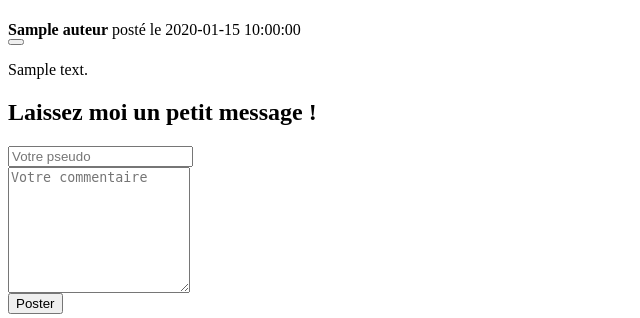
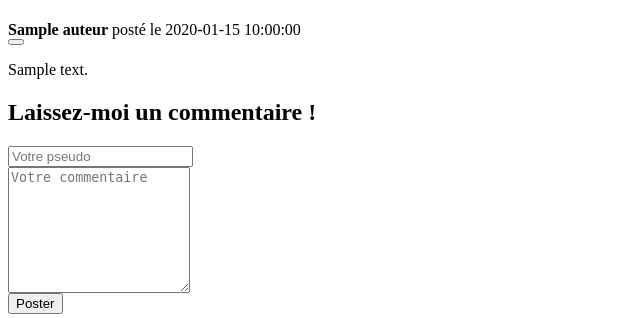
Before and after one commit to florent11/p4_blog, a PHP site: template view/viewBillet.php in a window 1280 px wide. Shown: the part 166-484 px from the top of the page, without its empty margins (0-640 px from the left). Run offline with PHP 8.4, Linux system fonts and the light colour scheme; the template is opened without the code that fills it: most values are stand-ins (such as "Sample title", 1, 10 or a date in 2020).

Commit message:
Modif "commentTitle"

```diff
--- a/view/viewBillet.php
+++ b/view/viewBillet.php
@@ -15,10 +15,10 @@
 
 	<div class="wrapper">
 		<header class="box">
-		  <h1 class="commentTitle">Il y a <?= $commentNumber['nbcomments'] ?> commentaires pour <?= $billet['titre'] ?></h1>
+		  <h1 class="commentTitle">Il y a <?= $totalCommentaires['nbcomments'] ?> commentaires pour <?= $billet['titre'] ?></h1>
 		</header>
 
-		<?php foreach ($commentairest as $commentaire): ?>
+		<?php foreach ($commentaires as $commentaire): ?>
 		<div class="comment box">
 		  <div class="commentInfo"><b><?= htmlspecialchars($commentaire['auteur']) ?></b> posté le <?= $commentaire['date_fr'] ?>
 			<form method="post" action="index.php?action=signaler">
@@ -40,7 +40,7 @@
 		</div>
 		<?php endforeach; ?>
 		<header class="box">
-			<h2 class="commentTitle">Laissez moi un petit message !</h2>
+			<h2 class="commentTitle">Laissez-moi un commentaire !</h2>
 		</header>
 		<form id="commentform" method="post" action="index.php?action=commenter">
 			<div class="form-bloc">
```
